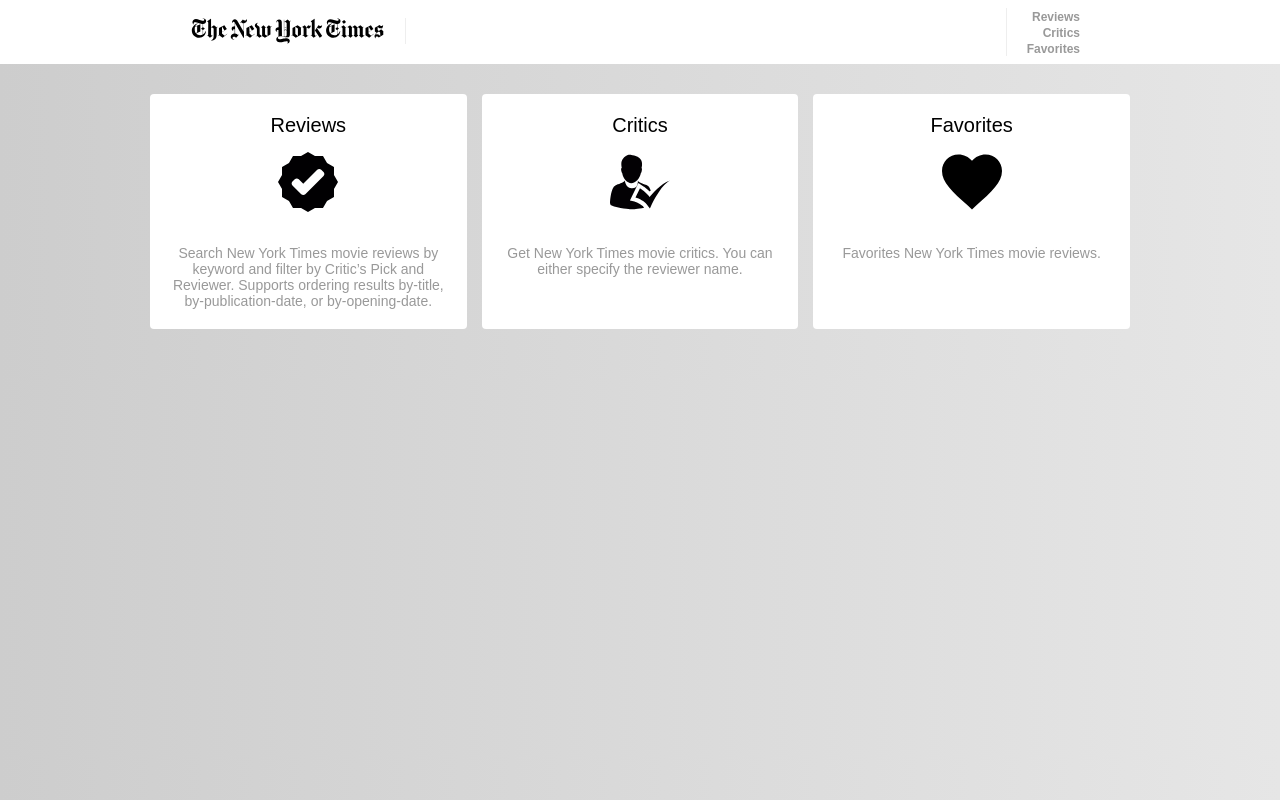
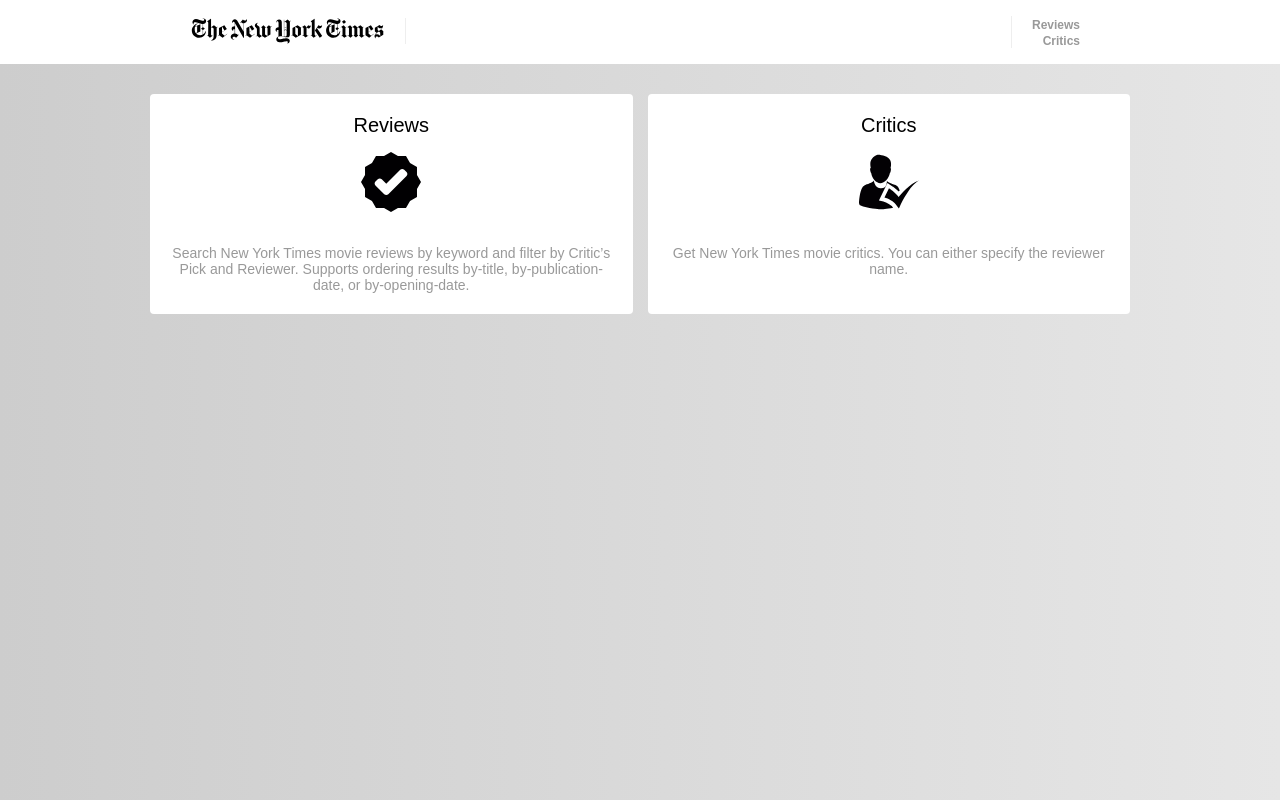
Before and after one commit to dyarleniber/nyt-movie-reviews, a React (Create React App) app: page / in a window 1280 px wide. Built offline with nearby package versions, Linux system fonts and the light colour scheme.

Commit message:
favorites removed

```diff
--- a/src/Routes.js
+++ b/src/Routes.js
@@ -4,7 +4,6 @@
 import Home from './pages/Home';
 import Reviews from './pages/Reviews';
 import Critics from './pages/Critics';
-import Favorites from './pages/Favorites';
 import NotFound from './pages/NotFound';
 
 export default function Routes() {
@@ -13,7 +12,6 @@
       <Route path="/" exact component={Home} />
       <Route path="/reviews" component={Reviews} />
       <Route path="/critics" exact component={Critics} />
-      <Route path="/favorites" exact component={Favorites} />
       <Route component={NotFound} />
     </Switch>
   );
--- a/src/components/Header/index.js
+++ b/src/components/Header/index.js
@@ -29,9 +29,6 @@
               <Option to="/critics" current={pathname === '/critics'}>
                 Critics
               </Option>
-              <Option to="/favorites" current={pathname === '/favorites'}>
-                Favorites
-              </Option>
             </div>
           </Options>
         </aside>
--- a/src/pages/Favorites/index.js
+++ /dev/null
@@ -1,30 +0,0 @@
-import React from 'react';
-
-import Review from '../../components/Review';
-
-import { Container } from './styles';
-
-export default function Reviews() {
-  return (
-    <Container>
-      <Review
-        ReviewTitle="The Irishman"
-        ReviewDescription="Robert De Niro, Al Pacino and Joe Pesci star in Martin Scorsese’s monumental, elegiac tale of violence, betrayal, memory and loss. It’s the opening-night movie at the New York Film Festival."
-        ReviewDate={new Date()}
-        ReviewImage="https://static01.nyt.com/images/2019/09/27/arts/27irishman1/27irishman1-mediumThreeByTwo210.jpg"
-        ReviewUrl="#url"
-        CriticName="Critic name"
-        CriticsPick
-      />
-
-      <Review
-        ReviewTitle="The Irishman"
-        ReviewDescription="Robert De Niro, Al Pacino and Joe Pesci star in Martin Scorsese’s monumental, elegiac tale of violence, betrayal, memory and loss. It’s the opening-night movie at the New York Film Festival."
-        ReviewDate={new Date()}
-        ReviewImage="https://static01.nyt.com/images/2019/09/27/arts/27irishman1/27irishman1-mediumThreeByTwo210.jpg"
-        ReviewUrl="#url"
-        CriticName="Critic name"
-      />
-    </Container>
-  );
-}
--- a/src/pages/Favorites/styles.js
+++ /dev/null
@@ -1,9 +0,0 @@
-import styled from 'styled-components';
-
-export const Container = styled.div`
-  max-width: 1020px;
-  display: flex;
-  flex-direction: column;
-  margin: 0 auto;
-  padding: 0 20px 50px;
-`;
--- a/src/pages/Home/index.js
+++ b/src/pages/Home/index.js
@@ -2,7 +2,6 @@
 
 import reviewLogo from '../../assets/images/review.svg';
 import criticLogo from '../../assets/images/critic.svg';
-import favoriteLogo from '../../assets/images/favorite.svg';
 
 import { Container, Option } from './styles';
 
@@ -28,12 +27,6 @@
             reviewer name.
           </span>
         </Option>
-
-        <Option to="/favorites">
-          <strong>Favorites</strong>
-          <img src={favoriteLogo} alt="favoriteLogo" />
-          <span>Favorites New York Times movie reviews.</span>
-        </Option>
       </ul>
     </Container>
   );
--- a/src/pages/Home/styles.js
+++ b/src/pages/Home/styles.js
@@ -15,7 +15,7 @@
     margin-top: 30px;
 
     @media (min-width: 900px) {
-      grid-template-columns: repeat(3, 1fr);
+      grid-template-columns: repeat(2, 1fr);
     }
   }
 `;
```
Also changed, not shown: src/assets/images/favorite.svg (deleted).
